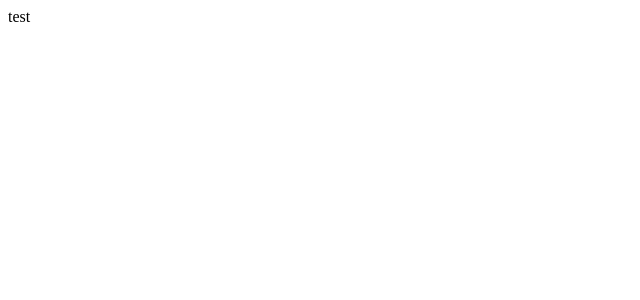
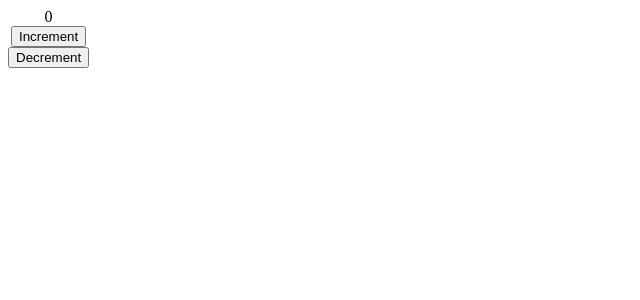
Before and after one commit to reznichenkosa/my-blog, a React app: page / in a window 1280 px wide. Shown: the top 300 px of the page, without its empty margins (0-640 px from the left). Built offline with nearby package versions, Linux system fonts and the light colour scheme.

Commit message:
feat: add css loader

```diff
--- a/package.json
+++ b/package.json
@@ -16,7 +16,12 @@
     "@types/react-dom": "^18.0.11",
     "@types/webpack": "^5.28.0",
     "@types/webpack-dev-server": "^4.7.2",
+    "css-loader": "^6.7.3",
     "html-webpack-plugin": "^5.5.0",
+    "mini-css-extract-plugin": "^2.7.3",
+    "sass": "^1.58.3",
+    "sass-loader": "^13.2.0",
+    "style-loader": "^3.3.1",
     "ts-loader": "^9.4.2",
     "ts-node": "^10.9.1",
     "typescript": "^4.9.5",
--- /dev/null
+++ b/src/components/Counter/Counter.module.css
@@ -0,0 +1,5 @@
+.wrapper {
+  display: flex;
+  flex-direction: column;
+  align-items: center;
+}
--- /dev/null
+++ b/src/components/Counter/Counter.tsx
@@ -0,0 +1,23 @@
+import { useState } from "react";
+import styles from "./Counter.module.css";
+
+const Counter = () => {
+  const [count, setCount] = useState(0);
+
+  const increment = () => {
+    setCount((oldCount) => oldCount + 1);
+  };
+
+  const decrement = () => {
+    setCount((oldCount) => oldCount - 1);
+  };
+
+  return (
+    <div className={styles.wrapper}>
+      <div>{count}</div>
+      <button onClick={increment}>Increment</button>
+      <button onClick={decrement}>Decrement</button>
+    </div>
+  );
+};
+export default Counter;
--- /dev/null
+++ b/src/globals.d.ts
@@ -0,0 +1,2 @@
+declare module "*.module.css";
+declare module "*.module.scss";
--- /dev/null
+++ b/src/index.css
@@ -0,0 +1,3 @@
+.wrapper {
+  display: flex;
+}
--- a/src/index.tsx
+++ b/src/index.tsx
@@ -1,4 +1,10 @@
 import { render } from "react-dom";
-import { Counter } from "./components/Counter";
+import Counter from "./components/Counter/Counter";
+import "./index.css";
 
-render(<div>test</div>, document.getElementById("root"));
+render(
+  <div className="wrapper">
+    <Counter />
+  </div>,
+  document.getElementById("root")
+);
```
Also changed, not shown: 4 other files (tests, documents, lock files or other folders).
